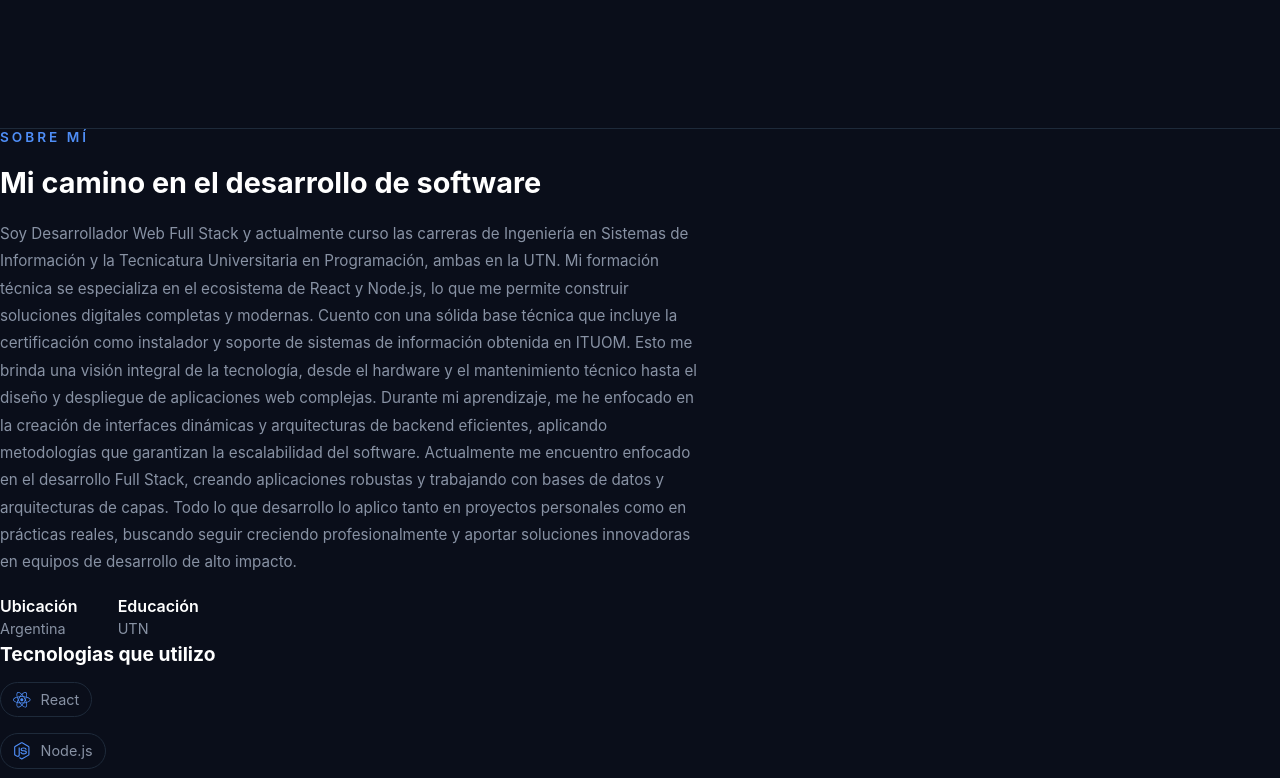
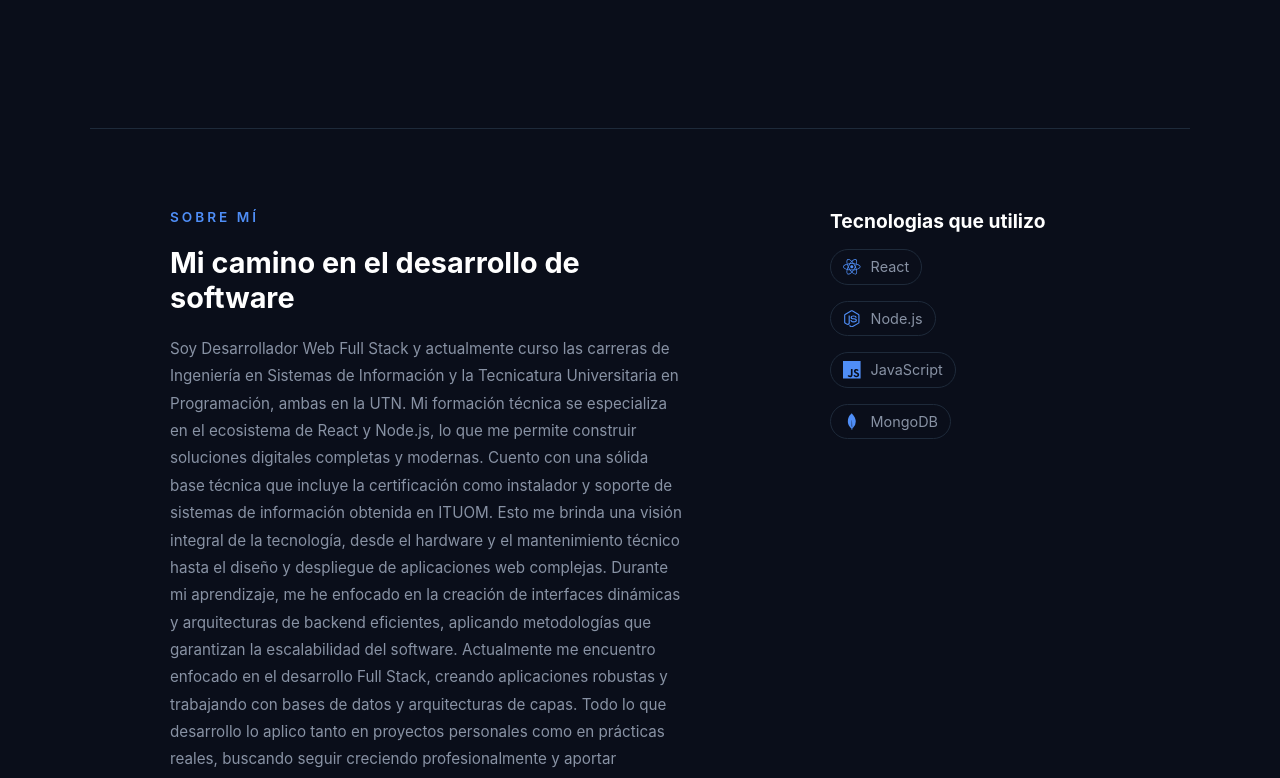
Before and after one commit to Joaco004/Mi-portfolio-, a React (Vite) app: page / in a window 1280 px wide. Shown: the part 707-1485 px from the top of the page. Built offline with nearby package versions, Linux system fonts and the light colour scheme.

Commit message:
fix: resuelvo la descripcion del about

```diff
--- a/src/index.css
+++ b/src/index.css
@@ -2,12 +2,14 @@
   margin: 0;
   padding: 0;
   box-sizing: border-box;
+  max-width: 100%;
 }
 
 body {
   font-family: 'Inter' , sans-serif;
   background-color: #0a0e1a;
   color: #ffffff;
+  overflow-x: hidden;
 }
 
 html {
--- a/src/styles/components/About.css
+++ b/src/styles/components/About.css
@@ -1,12 +1,14 @@
-.about-sct {
+.about {
     display: flex;
     align-items: flex-start;
     justify-content: space-between;
-    padding: 80px 40px;
+    padding: 80px 80px;
     gap: 60px;
     border-top: 1px solid #1e2a3a;
+    width: 100%;
     max-width: 1100px;
     margin: 0 auto;
+    box-sizing: border-box;
 }
 
 .descrp {
```
